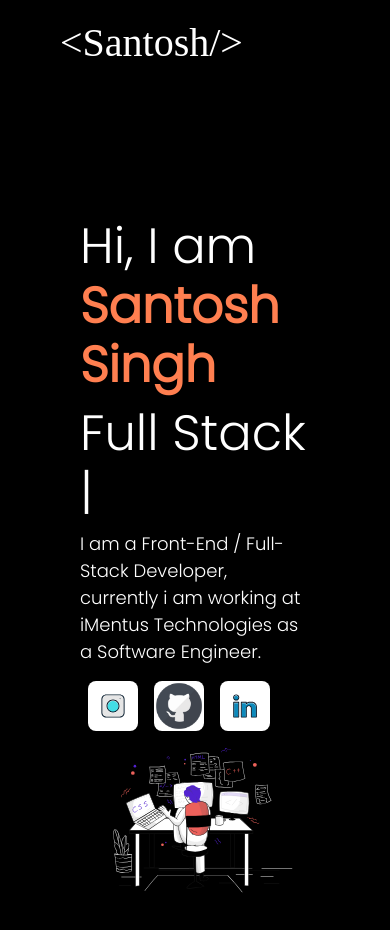
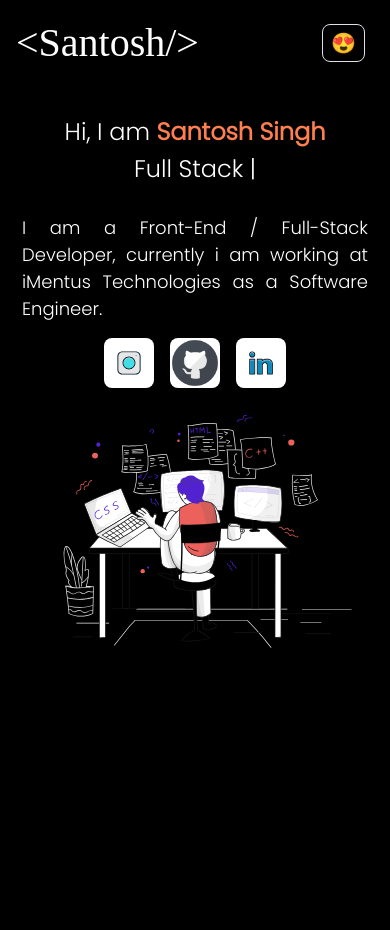
Before and after one commit to santosh214/Santosh-singh-Portfolio, a React (Create React App) app: page /#/ in a window 390 px wide. Shown: the top 930 px of the page. After the commit the page ends 844 px from the top, so only its background shows below. Built offline with nearby package versions, Linux system fonts and the light colour scheme; a web font is replaced by a local one.

Commit message:
make responsive

```diff
--- a/src/components/About/About.js
+++ b/src/components/About/About.js
@@ -1,5 +1,5 @@
 import React from "react";
-
+import "./about.css";
 export default function About() {
   const technologies = [
     {
@@ -76,8 +76,8 @@ export default function About() {
 
   return (
     <>
-      <section about="Santosh singh About section" className="py-5">
-        <div className="container-fluid px-5 ">
+      <section about="Santosh singh About section" className="py-md-5 py-3">
+        <div className="container-fluid px-md-5 px-2">
           <h1 className="text-center fw-bolder pb-4">About Me</h1>
           <div className="row px-3">
             <div className="col-12">
@@ -103,19 +103,24 @@ export default function About() {
               </p>
             </div>
           </div>
-          <div className="row d-flex justify-content-center">
+          <div className="row justify-content-evenly ">
             {technologies.length > 0
               ? technologies.map((item, index) => {
                   return (
-                    <div className="col-md-2 m-4 " key={index}>
-                      <div className="col   py-3 px-5  d-flex justify-content-evenly">
+                    <div
+                      className="col-md-2  col-3 m-md-4  m-3 d-flex justify-content-evenly"
+                      key={index}
+                    >
+                      <div className="col-4 col-md-4 py-md-3   d-flex justify-content-evenly">
                         <img
                           src={`../assets/images/tech-icons/${item.img}.svg`}
                           alt="react"
                           className="img-fluid  rounded circle "
                           width={80}
                         />
-                        <p className="h5 pt-4 ms-4">{item.name}</p>
+                        <p className=" pt-3 ms-2 pt-md-4 ms-md-4 techName">
+                          {item.name}
+                        </p>
                       </div>
                     </div>
                   );
--- a/src/components/About/about.css
+++ b/src/components/About/about.css
@@ -0,0 +1,11 @@
+.lineHeight {
+    line-height: 1.9 !important;
+
+  }
+
+  @media only screen and (max-width: 600px) {
+    .lineHeight,.techName{
+        font-size: 13px;
+    }
+
+    }
--- a/src/components/Contact/Contact.js
+++ b/src/components/Contact/Contact.js
@@ -3,14 +3,14 @@ import "./contact.css";
 export default function Contact() {
   return (
     <section about="Santosh contact us section" className="contactSection">
-      <h1 className="contactH1 pb-4">Contact Me</h1>
+      <h1 className="contactH1 pb-4 text-md-start text-center">Contact Me</h1>
       <div className="container">
         <div className="row">
           <div className="col">
-            <p className="text-secondary">
+            <p className="text-secondary px-md-0 px-2">
               Here's how to reach me, looking forward to talk with you all!.
             </p>
-            <p className="text-secondary">
+            <p className="text-secondary px-md-0 px-2">
               Inquiries via email at{" "}
               <a href="mailto:santoshsingh74827@gmail.com">
                 <u className="linkColor"> santoshsingh74827@gmail.com </u>
--- a/src/components/Contact/contact.css
+++ b/src/components/Contact/contact.css
@@ -7,6 +7,15 @@
   font-weight: 600;
 }
 
-.linkColor{
-    color: #ffca80 !important;
+.linkColor {
+  color: #ffca80 !important;
 }
+@media only screen and (max-width: 600px) {
+  .contactSection {
+    padding: 20px 2vw 0px 2vw;
+  }
+  p,a,u,li{
+    font-size: 12px;
+  }
+
+}
--- a/src/components/Header/Header.js
+++ b/src/components/Header/Header.js
@@ -38,6 +38,7 @@ export default function Header() {
               I am a Front-End / Full-Stack Developer, currently i am working at
               iMentus Technologies as a Software Engineer.
             </p>
+            <div className="d-flex justify-content-center justify-content-md-start">
               <img
                 src="../assets/images/social-icons/instagram2.svg"
                 width={50}
@@ -60,6 +61,7 @@ export default function Header() {
                 alt=""
               />
             </div>
+          </div>
           <div className="col-md-6">
             <img
               src="../assets/images/header.svg"
--- a/src/components/Header/header.css
+++ b/src/components/Header/header.css
@@ -10,7 +10,46 @@
 .headerContainer p:first-of-type {
   font-size: 18px;
 }
-.myName{
+.myName {
   color: coral !important;
   font-weight: 600;
 }
+
+@media only screen and (max-width: 600px) {
+  .headerContainer {
+    padding: 0px 10px !important;
+  }
+  .headerContainer h1 {
+    font-size: 1.5rem;
+
+  }
+  .headerContainer h1:first-of-type{
+    padding-top: 2rem;
+    text-align: center;
+  }
+  .headerContainer h1:nth-child(2){
+    padding-bottom: 12px;
+    text-align: center;
+
+  }
+  .headerContainer p:first-of-type{
+    text-align: justify;
+    padding: 10px 12px 0px 12px;
+  }
+}
+
+/* Small devices (portrait tablets and large phones, 600px and up) */
+@media only screen and (min-width: 600px) {
+}
+
+/* Medium devices (landscape tablets, 768px and up) */
+@media only screen and (min-width: 768px) {
+}
+
+/* Large devices (laptops/desktops, 992px and up) */
+@media only screen and (min-width: 992px) {
+}
+
+/* Extra large devices (large laptops and desktops, 1200px and up) */
+@media only screen and (min-width: 1200px) {
+}
--- a/src/components/Navbar/Navabr.js
+++ b/src/components/Navbar/Navabr.js
@@ -1,5 +1,6 @@
 import React, { useEffect, useState } from "react";
 import { Link } from "react-router-dom";
+import './navbar.css'
 
 export default function Navabr() {
   const [routes, setRoutes] = useState([]);
@@ -36,11 +37,14 @@ export default function Navabr() {
     <>
       <nav className="navbar navbar-expand-lg ">
         <div className="container-fluid">
-          <Link className="navbar-brand lavishFont ps-5 " to="/">
+          <Link className="navbar-brand lavishFont ps-md-5 ps-1" to="/">
             {"<Santosh/>"}
           </Link>
           <button
             className="navbar-toggler"
+            style={{
+              outline:'none'
+            }}
             type="button"
             data-bs-toggle="collapse"
             data-bs-target="#navbarSupportedContent"
@@ -48,7 +52,7 @@ export default function Navabr() {
             aria-expanded="false"
             aria-label="Toggle navigation"
           >
-            <span className="navbar-toggler-icon"></span>
+            <span className="border px-2 py-1 rounded-3"> &#128525;</span>
           </button>
           <div className="collapse navbar-collapse" id="navbarSupportedContent">
             <ul className="navbar-nav ms-auto mb-2 mb-lg-0">
--- a/src/components/Navbar/navbar.css
+++ b/src/components/Navbar/navbar.css
@@ -0,0 +1,3 @@
+.navbar-toggler:focus{
+    box-shadow: none !important;
+}
--- a/src/components/Services/Services.js
+++ b/src/components/Services/Services.js
@@ -7,11 +7,11 @@ export default function Services() {
         <h1 className="text-center fw-bolder pb-4">Services</h1>
 
         <div className="container-fluid px-5">
-          <h2 className="blueColor fw-bold px-5 mx-3">What I Provide</h2>
+          <h2 className="blueColor fw-bold px-md-5  mx-3">What I Provide</h2>
 
           <div className="row pt-5  d-flex justify-content-evenly py-4">
             <div
-              className="col-md-3  bg-transparent border rounded"
+              className="col-md-3 my-2 bg-transparent border rounded"
               align="center"
             >
               <img
@@ -22,7 +22,7 @@ export default function Services() {
               <p className="fw-bold py-2">Web Application Development</p>
             </div>
             <div
-              className="col-md-3  bg-transparent border rounded"
+              className="col-md-3 my-2 bg-transparent border rounded"
               align="center"
             >
               <img
@@ -33,7 +33,7 @@ export default function Services() {
               <p className="fw-bold py-2">Frontend Development</p>
             </div>
             <div
-              className="col-md-3  bg-transparent border rounded"
+              className="col-md-3 my-2  bg-transparent border rounded"
               align="center"
             >
               <img
--- a/src/index.css
+++ b/src/index.css
@@ -42,6 +42,3 @@ a {
   color: coral !important;
   opacity: 0.8;
 }
-.lineHeight {
-  line-height: 1.9 !important;
-}
```
Lines whose indentation alone changed are shown as unchanged.
